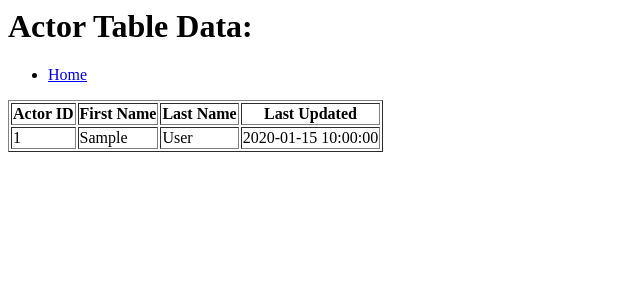
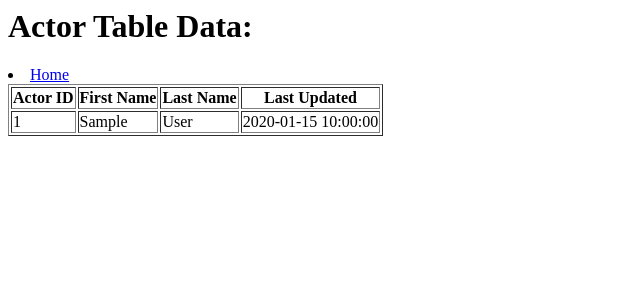
Before and after one commit to gjuneja0080/FDbT_A5, a Flask app: page /actors in a window 1280 px wide. Shown: the top 300 px of the page, without its empty margins (0-640 px from the left). Run offline with Flask 2, Linux system fonts and the light colour scheme; tables that the repository leaves empty hold one stand-in row (values such as "Sample post").

Commit message:
Minor changes to web app

```diff
--- a/templates/actors.html
+++ b/templates/actors.html
@@ -5,9 +5,7 @@
     </style>
     <h1>Actor Table Data: </h1>
         <nav role="navigation">
-            <ul class="nav-ul">
             <li><a href="home">Home</a></li>
-            </ul>
         </nav>
     <table border="1">
         <tr>
--- a/templates/ibsHW.html
+++ b/templates/ibsHW.html
@@ -10,9 +10,7 @@
       <div>
         <p>This is the home page for the web app. Below is the link to the page displaying Actor table.</p>
       </div>
-      <ul class="nav-ul">
         <li><a href="actors">Actors</a></li>
-      </ul>
     </nav>
   </body>
 </html>
```
